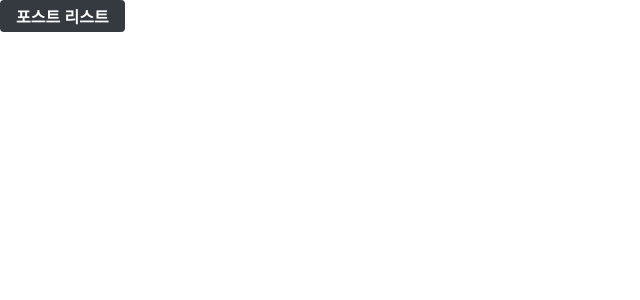
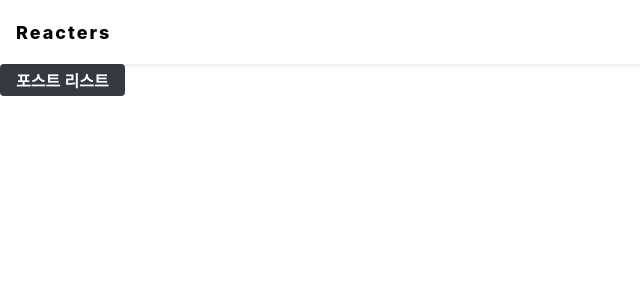
Before and after one commit to oinochoe/react_blog, a React (Create React App) app in the folder blog-frontend/: page / in a window 1280 px wide. Shown: the top 300 px of the page, without its empty margins (0-640 px from the left). Built offline with nearby package versions, Linux system fonts and the light colour scheme.

Commit message:
header 페이지에 랜더링

```diff
--- a/blog-frontend/src/components/common/Header.js
+++ b/blog-frontend/src/components/common/Header.js
@@ -47,6 +47,7 @@ const Header = () => {
                     </div>
                 </Wrapper>
             </HeaderBlock>
+            <Spacer />
         </>
     );
 };
--- a/blog-frontend/src/pages/PostListPage.js
+++ b/blog-frontend/src/pages/PostListPage.js
@@ -1,9 +1,11 @@
 import React from 'react';
 import Button from '../components/common/Button';
+import Header from '../components/common/Header';
 
 const PostListPage = () => {
     return (
         <div>
+            <Header />
             <Button>포스트 리스트</Button>
         </div>
     );
```
